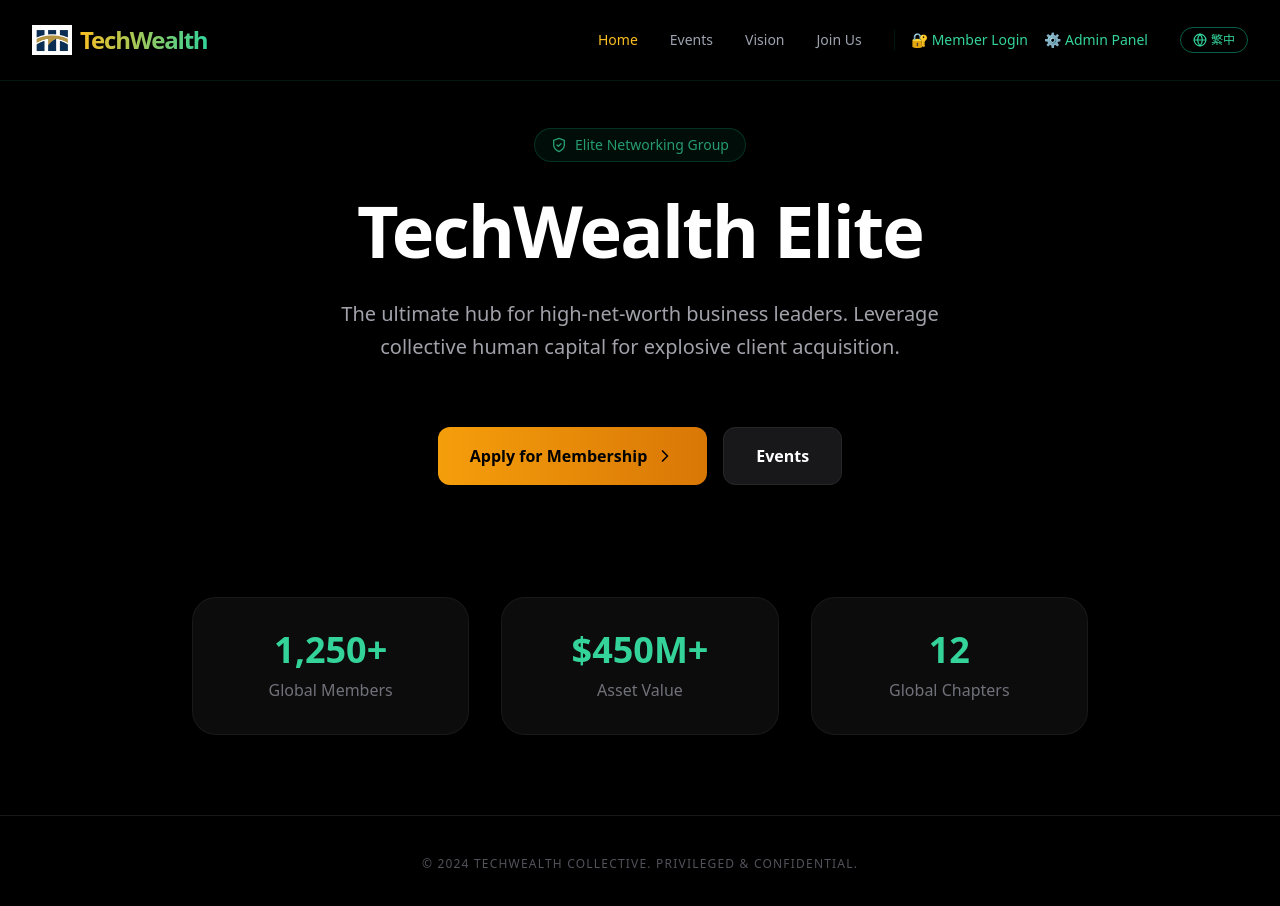
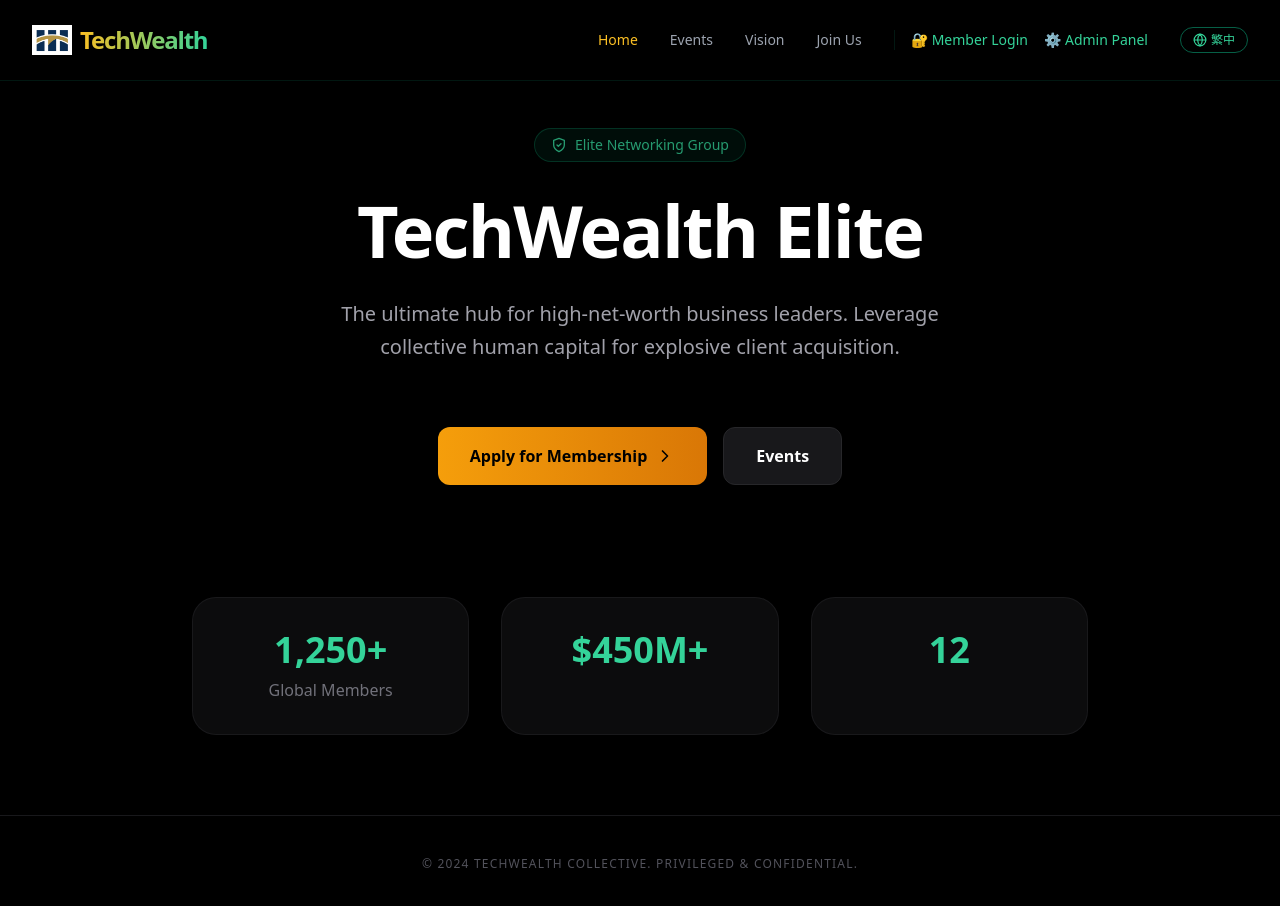
Before and after one commit to evilmoni/TechWealth, a Next.js app: page / in a window 1280 px wide. Shown: the top 906 px of the page. Built offline with nearby package versions, Linux system fonts and the light colour scheme.

Commit message:
Fix: Logo path (.jpg not .png) + add missing Chinese translations for counters

```diff
--- a/app/(public)/page.tsx
+++ b/app/(public)/page.tsx
@@ -53,13 +53,13 @@ export default function HomePage() {
               <div className="text-4xl font-bold text-emerald-400 mb-2">
                 $<Counter target={450} />M+
               </div>
-              <div className="text-zinc-500 font-medium">{lang === 'en' ? 'Asset Value' : '資產價值'}</div>
+              <div className="text-zinc-500 font-medium">{t.assetValue}</div>
             </div>
             <div className="p-8 rounded-3xl bg-zinc-900/50 border border-zinc-800/50">
               <div className="text-4xl font-bold text-emerald-400 mb-2">
                 <Counter target={12} />
               </div>
-              <div className="text-zinc-500 font-medium">{lang === 'en' ? 'Global Chapters' : '全球分會'}</div>
+              <div className="text-zinc-500 font-medium">{t.globalChapters}</div>
             </div>
           </div>
         </div>
--- a/app/components/Navbar.tsx
+++ b/app/components/Navbar.tsx
@@ -39,7 +39,7 @@ export default function Navbar({ lang, setLang, isMember }: NavbarProps) {
       <div className="max-w-7xl mx-auto px-4 sm:px-6 lg:px-8">
         <div className="flex justify-between h-20 items-center">
           <Link href="/" className="flex items-center gap-2 cursor-pointer">
-            <img src="/logo.png" alt="TechWealth Logo" className="w-10 h-10 object-contain" />
+            <img src="/logo.jpg" alt="TechWealth Logo" className="w-10 h-10 object-contain" />
             <span className="text-2xl font-bold bg-gradient-to-r from-amber-400 to-emerald-400 bg-clip-text text-transparent tracking-tighter">
               TechWealth
             </span>
--- a/lib/translations.ts
+++ b/lib/translations.ts
@@ -72,6 +72,8 @@ export const translations = {
     mission2Desc: "獨家獲取 100 萬美元以上的潛在客戶網絡。",
     mission3: "人力資源優化",
     mission3Desc: "優化人力資本以實現最大效率。",
+    assetValue: "資產價值",
+    globalChapters: "全球分會",
     tierBronze: "銅級會員",
     tierSilver: "銀級會員",
     tierGold: "金級會員",
```
Also changed, not shown: public/logo.jpg (renamed from public/logo.png).
